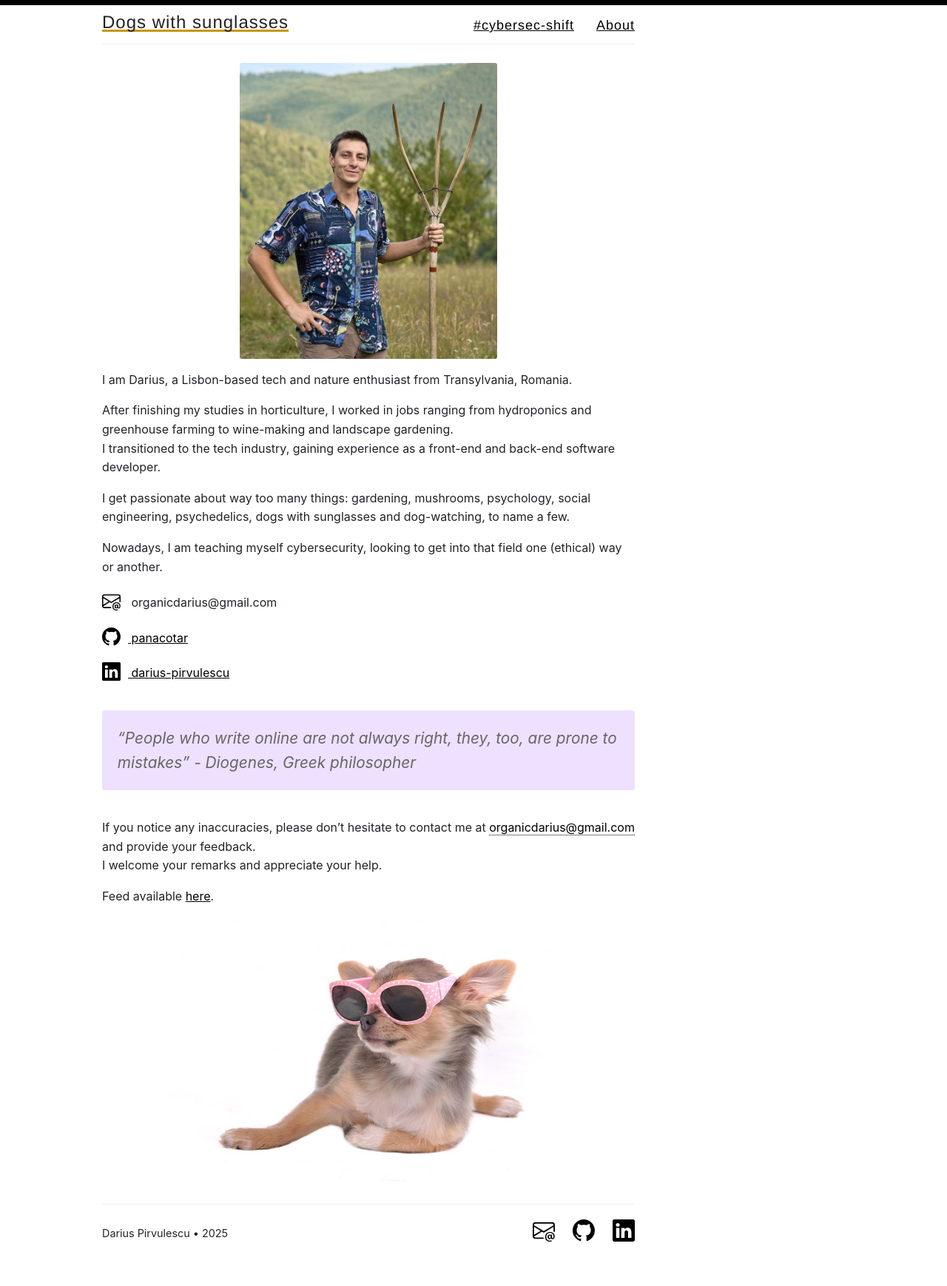
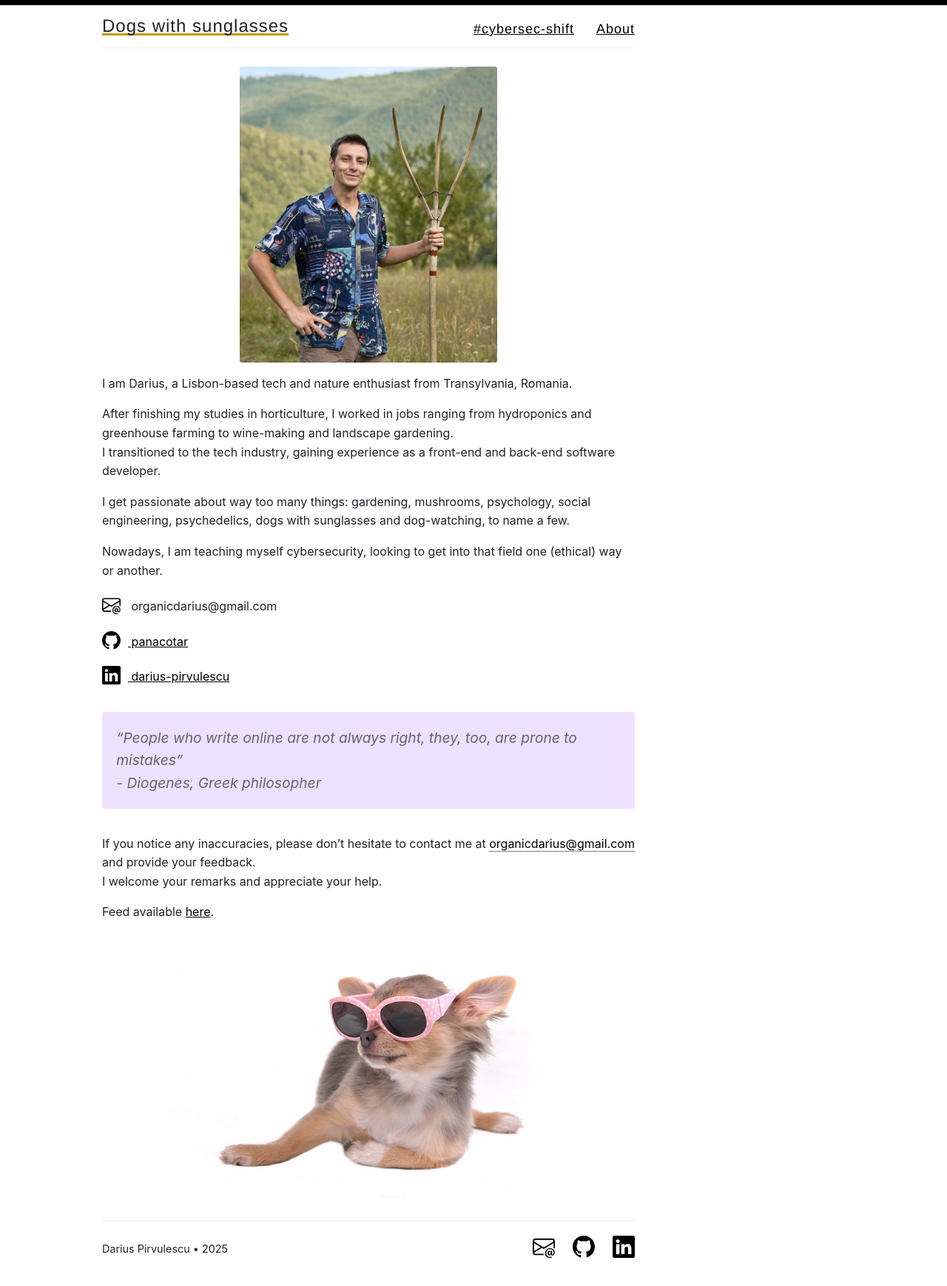
Before and after one commit to panacotar/blog, a Jekyll site: the page built from _pages/about.md, in a window 1280 px wide. Shown: the whole page at 74% size. Built offline with Jekyll 4.4.1, drawn with Linux system fonts in a browser that asks for light colours; before the commit the page ends 1716 px from its top, so only the background shows below that.

Commit message:
Small modifications

```diff
--- a/_pages/about.md
+++ b/_pages/about.md
@@ -32,7 +32,9 @@ Nowadays, I am teaching myself cybersecurity, looking to get into that field one
 </ul>
 
 
-> "People who write online are not always right, they, too, are prone to mistakes" - Diogenes, Greek philosopher
+> "People who write online are not always right, they, too, are prone to mistakes"
+>
+> \- Diogenes, Greek philosopher
 
 If you notice any inaccuracies, please don't hesitate to contact me at <span class="text-link">organicdarius@gmail.com</span> and provide your feedback.
 I welcome your remarks and appreciate your help.
--- a/assets/style.scss
+++ b/assets/style.scss
@@ -147,7 +147,7 @@ blockquote {
   background-color: $purple;
 
   @include tablet {
-    font-size: 1.3rem;
+    font-size: 1.2rem;
   }
 
   p {
@@ -305,7 +305,7 @@ p > img {
   @include tablet {
     text-align: left;
 
-    padding-top: 10px;
+    padding-top: 15px;
     border-bottom: 1px solid $lightGray;
   }
 }
```
